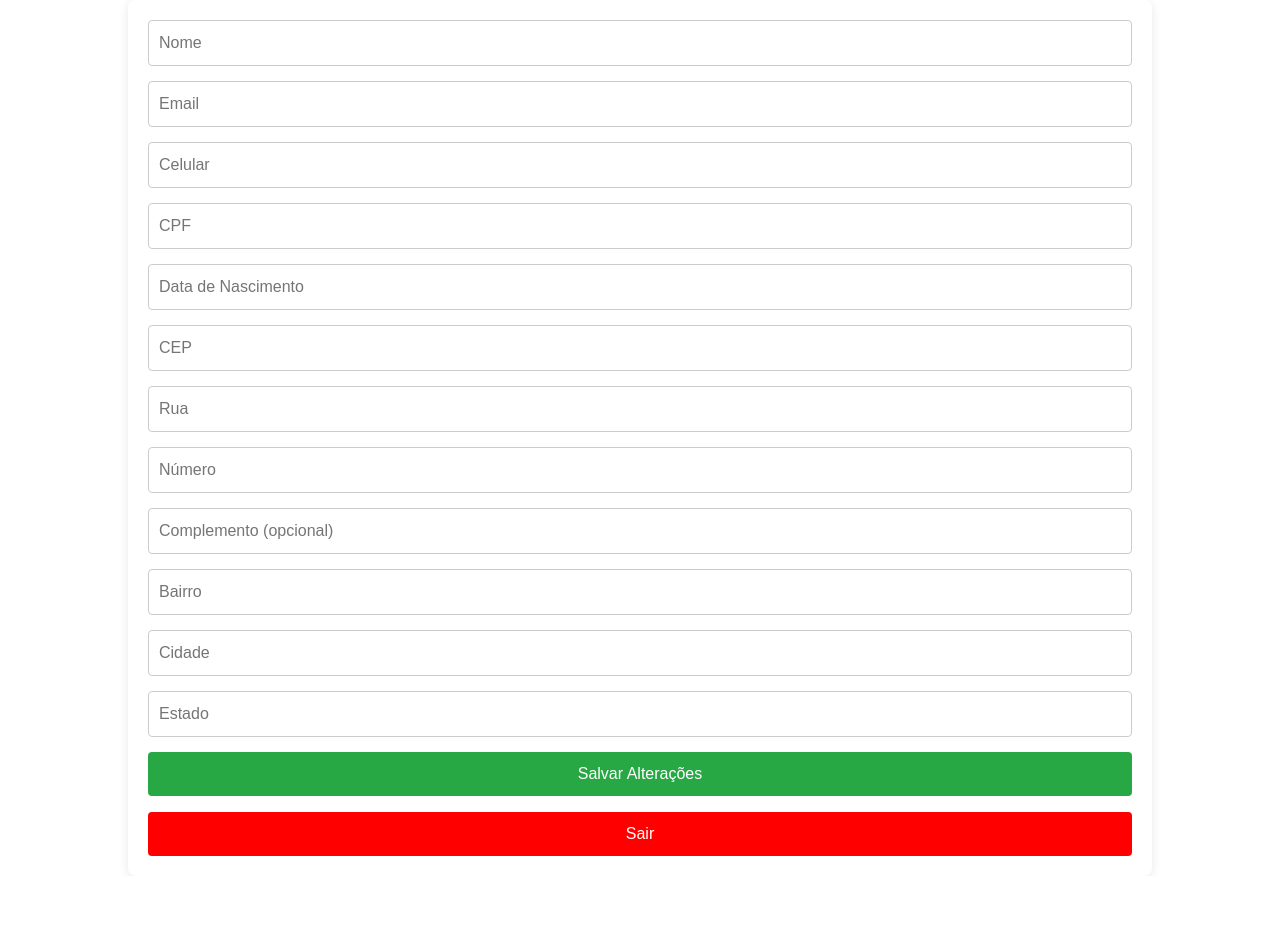
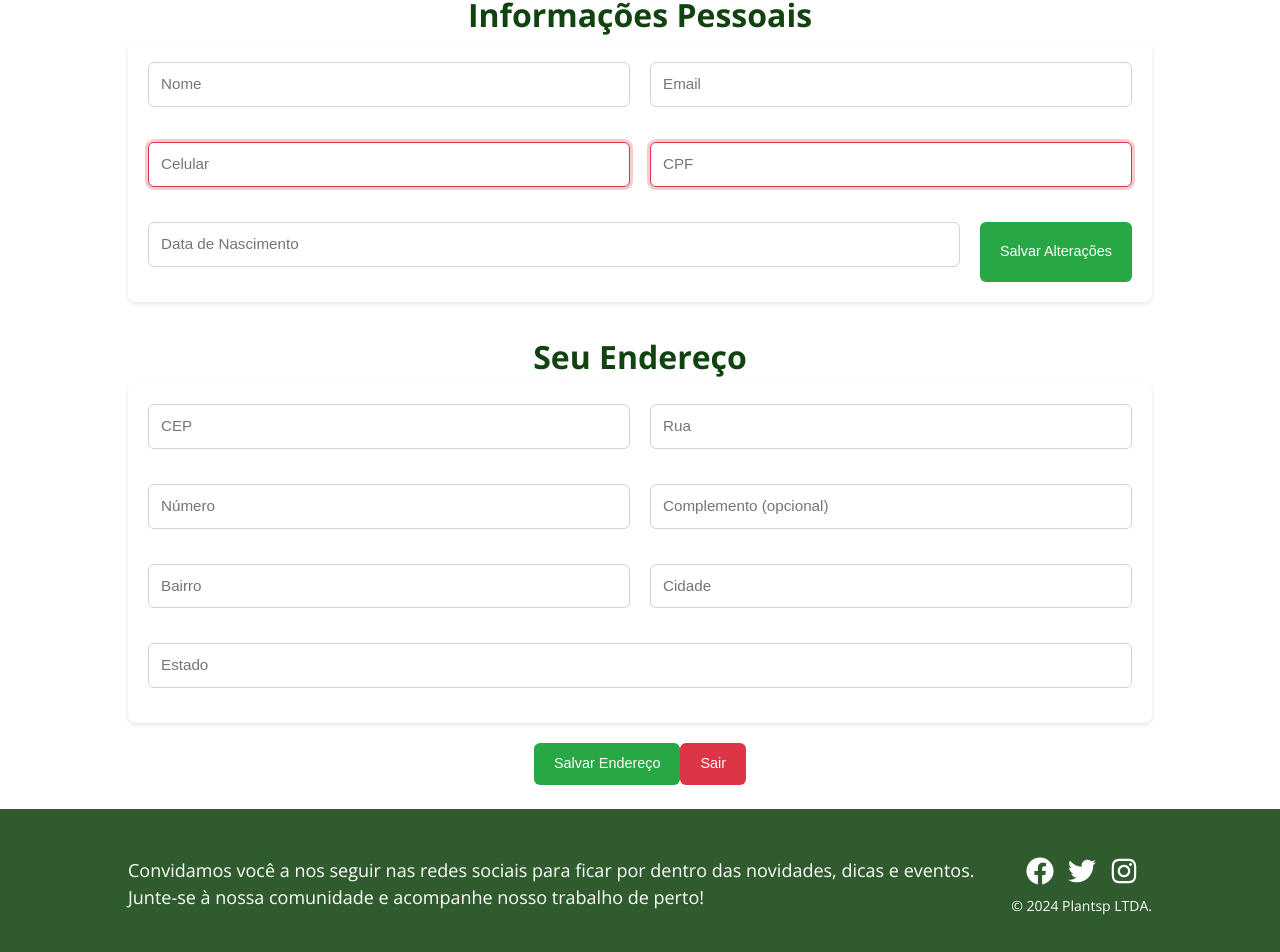
Before and after one commit to Plantsp/plantsp, a React (Create React App) app: page /perfil in a window 1280 px wide. Shown: the part 430-1382 px from the top of the page. Before the commit the page ends 1306 px from the top, so only its background shows below. Built offline with nearby package versions, Linux system fonts and the light colour scheme.

Commit message:
Ajustes na tela perfil

```diff
--- a/src/pages/profile/profile.css
+++ b/src/pages/profile/profile.css
@@ -30,46 +30,89 @@
   object-fit: cover;
 }
 
+/* Seções */
 .info-card {
-  display: flex;
-  flex-direction: column;
-  width: 80%; /* Altere conforme necessário */
-  margin-top: 20px;
+  margin-bottom: 20px;
   padding: 20px;
-  background-color: white; /* Cor do fundo do card */
-  border-radius: 8px; /* Bordas arredondadas */
-  box-shadow: 0 2px 10px rgba(0, 0, 0, 0.1); /* Sombra do card */
+  background-color: #fff;
+  border-radius: 8px;
+  box-shadow: 0 2px 4px rgba(0, 0, 0, 0.1);
+  margin-left: 10%;
+  margin-right: 10%;
 }
 
+/* .info-card h2 {
+  font-size: 1.2rem;
+  margin-bottom: 15px;
+  color: #495057;
+} */
+
 .info-input {
+  width: 100%;
+  padding: 10px 12px;
   margin-bottom: 15px;
-  padding: 10px;
-  border: 1px solid #ccc;
-  border-radius: 4px;
+  font-size: 0.95rem;
+  border: 1px solid #ced4da;
+  border-radius: 6px;
+  box-sizing: border-box;
 }
 
-.save-button {
-  padding: 10px;
-  background-color: #28a745; /* Verde */
-  color: white;
-  border: none;
-  border-radius: 4px;
-  cursor: pointer;
+.info-input:focus {
+  border-color: #80bdff;
+  outline: none;
+  box-shadow: 0 0 0 3px rgba(0, 123, 255, 0.25);
 }
 
-.save-button:hover {
-  background-color: #218838; /* Verde escuro ao passar o mouse */
+.info-input.invalid {
+  border-color: #dc3545;
+  box-shadow: 0 0 0 3px rgba(220, 53, 69, 0.25);
+}
+
+/* Botões */
+.button-container {
+  display: flex;
+  justify-content: space-between;
+}
+
+.save-button, .save-buttonend {
+  padding: 10px 20px;
+  background-color: #28a745;
+  color: #fff;
+  font-size: 0.9rem;
+  border: none;
+  border-radius: 6px;
+  cursor: pointer;
+  transition: background-color 0.3s ease;
+}
+
+.save-button:hover, .save-buttonend:hover {
+  background-color: #218838;
 }
 
 .out-button {
-  padding: 10px;
-  background-color: red;
-  color: white;
+  padding: 10px 20px;
+  background-color: #dc3545;
+  color: #fff;
+  font-size: 0.9rem;
   border: none;
-  border-radius: 4px;
+  border-radius: 6px;
   cursor: pointer;
+  transition: background-color 0.3s ease;
 }
 
 .out-button:hover {
-  background-color: rgb(252, 64, 64); /* Verde escuro ao passar o mouse */
+  background-color: #c82333;
 }
+
+/* Layout responsivo */
+@media (min-width: 768px) {
+  .info-card {
+    display: flex;
+    flex-wrap: wrap;
+    gap: 20px;
+  }
+
+  .info-input {
+    flex: 1 1 calc(50% - 20px); /* Dois inputs por linha */
+  }
+}
--- a/src/pages/profile/profile.js
+++ b/src/pages/profile/profile.js
@@ -3,6 +3,7 @@ import InputMask from 'react-input-mask'; // Biblioteca para máscaras de entrad
 import './profile.css';
 import { useNavigate } from 'react-router-dom';
 import Header from '../../components/header/headerdesktop';
+import Footer from '../../components/footer/footer';
 
 function Profile() {
   const navigate = useNavigate(); // Hook para navegação
@@ -136,14 +137,18 @@ function Profile() {
   };
 
   return (
-    <div>
-      <Header></Header>
+  <div>
+    <Header></Header>
     <div className="profile-container">
       {/* Banner Azul */}
       <div className="banner-container">
         {/* Banner fixo */}
-        <img src="/assets/img/bannerverde.jpeg" alt="Banner" className="banner-image"/>
-        <div className="profile-image-container" onClick={handleProfileClick} style={{ cursor: 'pointer' }}>
+        <img src="/assets/img/bannerverde.jpeg" alt="Banner" className="banner-image" />
+        <div
+          className="profile-image-container"
+          onClick={handleProfileClick}
+          style={{ cursor: 'pointer' }}
+        >
           {profileImage ? (
             <img src={profileImage} alt="Perfil" className="profile-image" />
           ) : (
@@ -158,11 +163,13 @@ function Profile() {
         accept="image/*"
         onChange={(e) => handleImageChange(e, 'profile')}
         ref={profileInputRef}
-        style={{ display: 'none' }} // Input escondido
+        style={{ display: 'none' }}
       />
 
-      {/* Informações */}
+      {/* Card 1: Informações do Usuário */}
+      <h2 className='title-top pt-3'>Informações Pessoais</h2>
       <div className="info-card">
+
         <input
           type="text"
           name="nome"
@@ -171,14 +178,6 @@ function Profile() {
           onChange={handleInputChange}
           className="info-input"
         />
-        {/* <input
-          type="text"
-          name="username"
-          placeholder="Nome de Usuário"
-          value={formData.username}
-          onChange={handleInputChange}
-          className="info-input"
-        /> */}
         <input
           type="email"
           name="email"
@@ -229,6 +228,21 @@ function Profile() {
             />
           )}
         </InputMask>
+        <button
+          className="save-button"
+          onClick={(e) => {
+            e.preventDefault();
+            salvarAlteracao();
+          }}
+        >
+          Salvar Alterações
+        </button>
+      </div>
+
+      {/* Card 2: Endereço */}
+      <h2 className='title-top pt-3'>Seu Endereço</h2>
+      <div className="info-card ">
+
         <input
           type="text"
           name="cep"
@@ -286,13 +300,28 @@ function Profile() {
           onChange={handleInputChange}
           className="info-input"
         />
+      </div>
 
-        <button className="save-button mb-3"onClick={(e) => {e.preventDefault();salvarAlteracao();}}>Salvar Alterações</button>
-        <button className="out-button"onClick={() =>{Sair()}}>Sair</button>
+      {/* Botões */}
+      <div className="button-container mb-4">
+        <button
+          className="save-buttonend ml-3"
+          onClick={(e) => {
+            e.preventDefault();
+            salvarAlteracao();
+          }}
+        >
+          Salvar Endereço
+        </button>
+        <button className="out-button" onClick={() => Sair()}>
+          Sair
+        </button>
       </div>
     </div>
-    </div>
-  );
+    <Footer />
+  </div>
+);
+
 }
 
 export default Profile;
```
